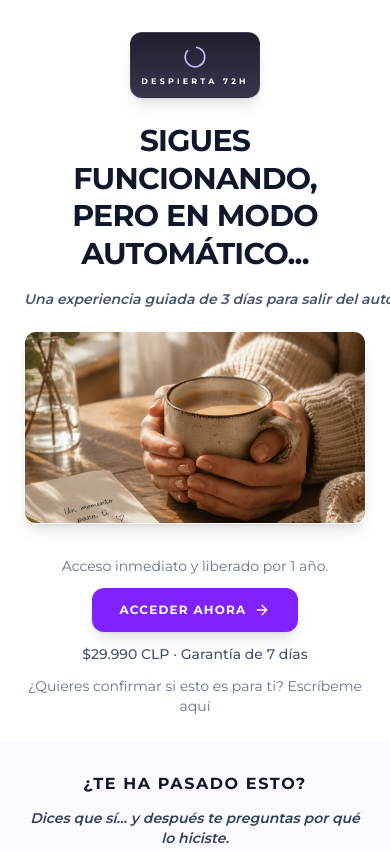
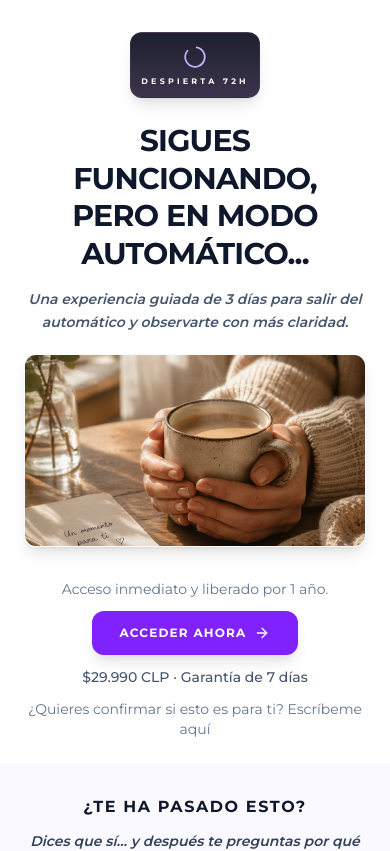
Before and after one commit to cursossolange/despierta-72h, a React (Vite) app: page / in a window 390 px wide. Shown: the top 851 px of the page. Built offline with nearby package versions, Linux system fonts and the light colour scheme; no server answers.

Commit message:
Update LandingPage.tsx

```diff
--- a/src/components/LandingPage.tsx
+++ b/src/components/LandingPage.tsx
@@ -172,7 +172,7 @@ export default function LandingPage({ onPurchase }: LandingPageProps) {
 
             {/* 3. Bajada breve */}
         <div className="max-w-5xl mx-auto mb-5 md:mb-6">
-  <p className="text-sm md:text-lg text-slate-600 leading-relaxed font-semibold italic whitespace-nowrap">
+  <p className="text-sm md:text-lg text-slate-600 leading-relaxed font-semibold italic">
     Una experiencia guiada de 3 días para salir del automático y observarte con más claridad.
   </p>
 </div>
```
